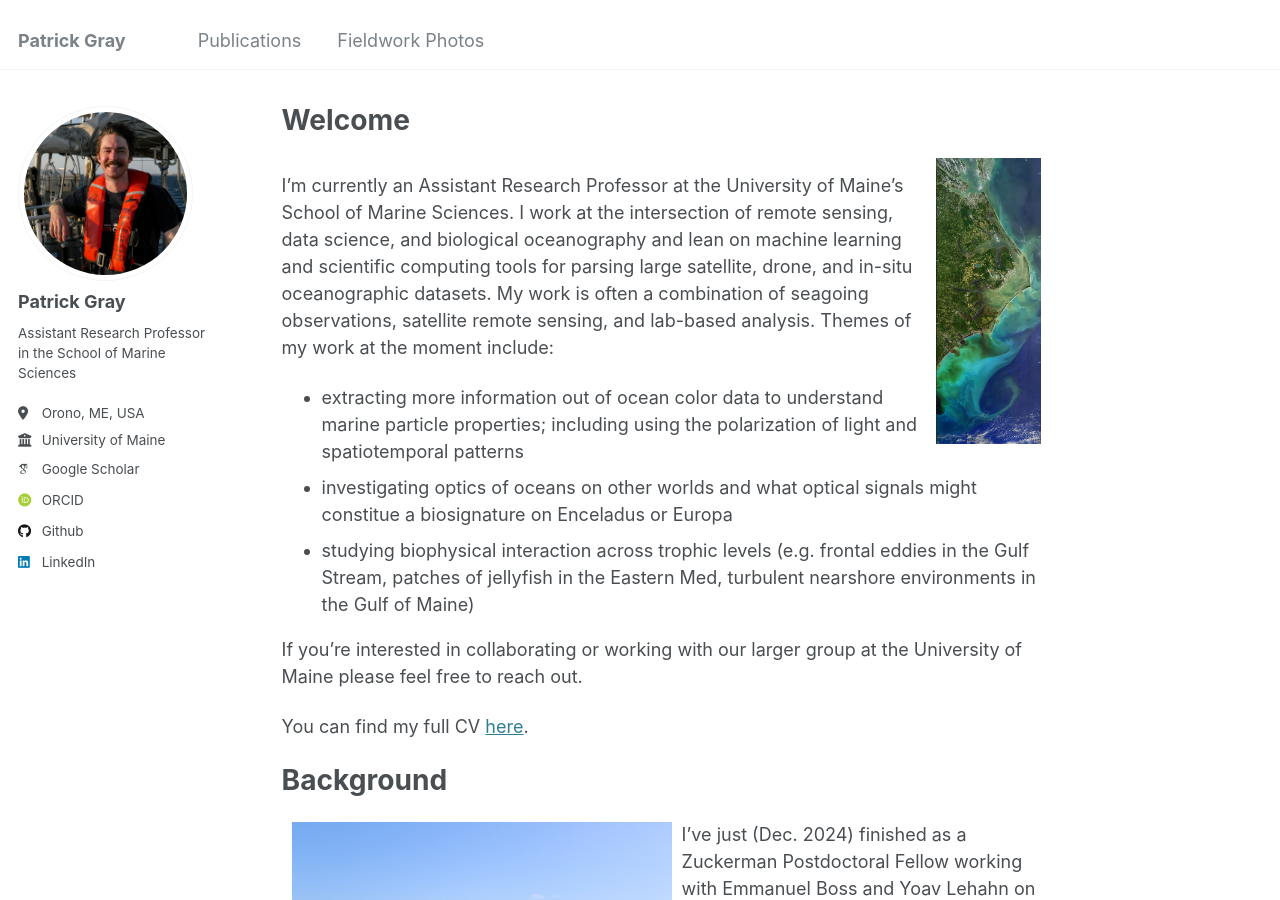
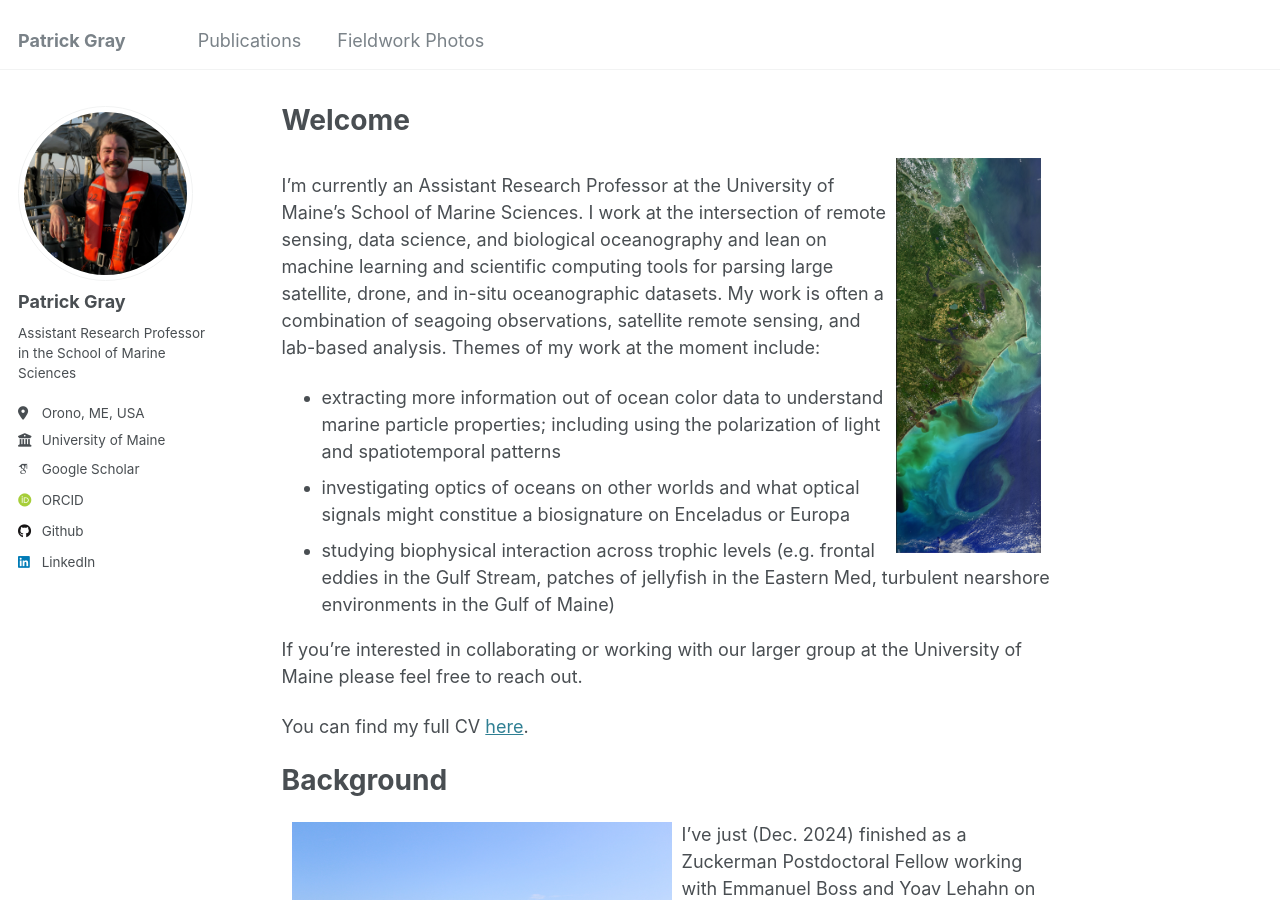
Before and after one commit to patrickcgray/patrickcgray.github.io, a Jekyll site: the page built from _pages/about.md, in a window 1280 px wide and 900 px high. Built offline with Jekyll 4.4.1, drawn with Linux system fonts in a browser that asks for light colours; some web fonts are replaced.

```diff
--- a/_pages/about.md
+++ b/_pages/about.md
@@ -7,7 +7,7 @@
   - /about.html
 ---
 
-<img style="float: right; padding: 10px 10px 10px 10px;" src="http://patrickcgray.github.io/images/LC08_AfterFlorence_smaller.jpg" width=125>
+<img style="float: right; padding: 10px 10px 10px 10px;" src="http://patrickcgray.github.io/images/LC08_AfterFlorence_smaller.jpg" width=165>
 
 I'm currently an Assistant Research Professor at the University of Maine's School of Marine Sciences. I work at the intersection of remote sensing, data science, and biological oceanography and lean on machine learning and scientific computing tools for parsing large satellite, drone, and in-situ oceanographic datasets. My work is often a combination of seagoing observations, satellite remote sensing, and lab-based analysis. Themes of my work at the moment include:
 
```
Also changed, not shown: _pages/photos.md (+0 -1 lines).
